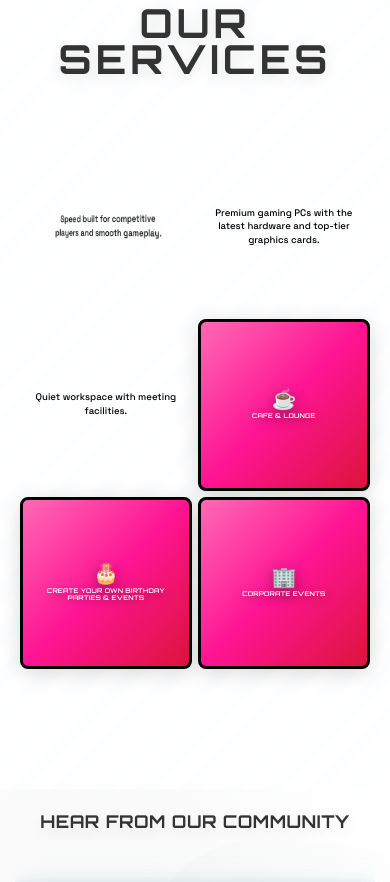
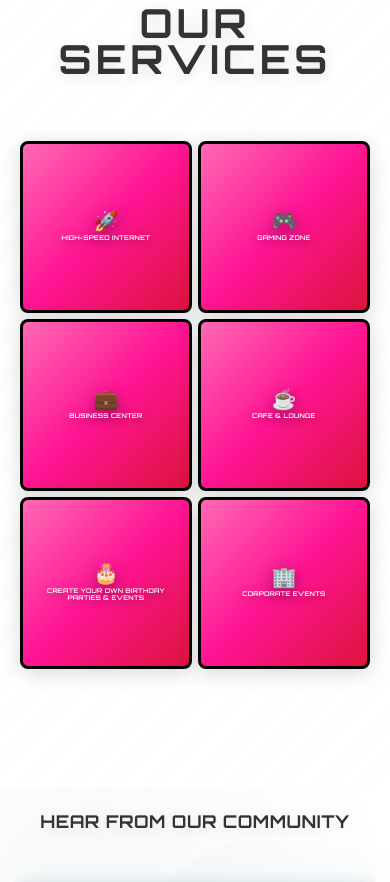
Before and after one commit to PetridesAlex/White_Project, a React (Vite) app: page / in a window 390 px wide. Shown: the part 1160-2042 px from the top of the page. Built offline with nearby package versions, Linux system fonts and the light colour scheme; no server answers.

Commit message:
Fix: Make service cards clickable on mobile, remove auto-flip, hide h3 when flipped

```diff
--- a/src/components/Services.jsx
+++ b/src/components/Services.jsx
@@ -1,4 +1,7 @@
+import { useState } from 'react';
+
 const Services = () => {
+  const [flippedCards, setFlippedCards] = useState(new Set());
 
   const services = [
     {
@@ -33,6 +36,18 @@ const Services = () => {
     }
   ];
 
+  const handleCardClick = (index) => {
+    setFlippedCards(prev => {
+      const newSet = new Set(prev);
+      if (newSet.has(index)) {
+        newSet.delete(index);
+      } else {
+        newSet.add(index);
+      }
+      return newSet;
+    });
+  };
+
   // Set white solid background
   const servicesStyle = {
     background: '#FFFFFF',
@@ -50,8 +65,11 @@ const Services = () => {
             <div
               key={index}
               className="service-card-wrapper"
+              onClick={() => handleCardClick(index)}
             >
-              <div className="service-card">
+              <div
+                className={`service-card ${flippedCards.has(index) ? 'flipped' : ''}`}
+              >
                 <div className="service-card-front">
                   <div className="service-icon">{service.icon}</div>
                   <h3>{service.title}</h3>
--- a/src/index.css
+++ b/src/index.css
@@ -799,8 +799,11 @@ body {
     backface-visibility: hidden;
 }
 
+/* Desktop: hover to flip */
+@media (min-width: 769px) {
     .service-card-wrapper:hover .service-card {
         transform: rotateY(180deg);
+    }
 }
 
 .service-card-wrapper:hover .service-card-front,
@@ -1885,106 +1888,37 @@ body {
         margin: 0;
     }
 
-    /* Auto-flip animation for mobile - cards will automatically flip */
-    .service-card {
-        animation: autoFlipMobile 12s ease-in-out infinite;
-    }
-
-    /* Staggered animation delays for each card */
-    .service-card-wrapper:nth-child(1) .service-card {
-        animation-delay: 0s;
-    }
-    .service-card-wrapper:nth-child(1) .service-card-front h3,
-    .service-card-wrapper:nth-child(1) .service-card-front .service-icon {
-        animation-delay: 0s;
-    }
-
-    .service-card-wrapper:nth-child(2) .service-card {
-        animation-delay: 1.5s;
-    }
-    .service-card-wrapper:nth-child(2) .service-card-front h3,
-    .service-card-wrapper:nth-child(2) .service-card-front .service-icon {
-        animation-delay: 1.5s;
-    }
-
-    .service-card-wrapper:nth-child(3) .service-card {
-        animation-delay: 3s;
-    }
-    .service-card-wrapper:nth-child(3) .service-card-front h3,
-    .service-card-wrapper:nth-child(3) .service-card-front .service-icon {
-        animation-delay: 3s;
-    }
-
-    .service-card-wrapper:nth-child(4) .service-card {
-        animation-delay: 4.5s;
-    }
-    .service-card-wrapper:nth-child(4) .service-card-front h3,
-    .service-card-wrapper:nth-child(4) .service-card-front .service-icon {
-        animation-delay: 4.5s;
-    }
-
-    .service-card-wrapper:nth-child(5) .service-card {
-        animation-delay: 6s;
-    }
-    .service-card-wrapper:nth-child(5) .service-card-front h3,
-    .service-card-wrapper:nth-child(5) .service-card-front .service-icon {
-        animation-delay: 6s;
-    }
-
-    .service-card-wrapper:nth-child(6) .service-card {
-        animation-delay: 7.5s;
-    }
-    .service-card-wrapper:nth-child(6) .service-card-front h3,
-    .service-card-wrapper:nth-child(6) .service-card-front .service-icon {
-        animation-delay: 7.5s;
-    }
-
-    @keyframes autoFlipMobile {
-        0% {
-            transform: rotateY(0deg);
-        }
-        25% {
-            transform: rotateY(0deg);
-        }
-        30% {
-            transform: rotateY(180deg);
-        }
-        55% {
-            transform: rotateY(180deg);
-        }
-        60% {
-            transform: rotateY(0deg);
-        }
-        100% {
-            transform: rotateY(0deg);
-        }
-    }
-
-    /* Hide front h3 and icon when card is flipped (30% to 60% of animation = 180deg state) */
-    @keyframes hideFrontContent {
-        0%, 25% {
-            opacity: 1;
-            visibility: visible;
-            display: block;
-        }
-        30%, 55% {
+    /* Click-to-flip functionality for mobile - no auto-flip */
+    .service-card-wrapper {
+        cursor: pointer;
+        -webkit-tap-highlight-color: transparent;
+    }
+
+    .service-card.flipped {
+        transform: rotateY(180deg) !important;
+    }
+
+    /* Hide h3 and icon on FRONT side when card is flipped on mobile */
+    .service-card.flipped .service-card-front h3,
+    .service-card.flipped .service-card-front .service-icon {
+        display: none !important;
+        visibility: hidden !important;
         opacity: 0 !important;
-            visibility: hidden !important;
-            display: none !important;
         height: 0 !important;
         width: 0 !important;
+        margin: 0 !important;
+        padding: 0 !important;
         overflow: hidden !important;
-        }
-        60%, 100% {
-            opacity: 1;
-            visibility: visible;
-            display: block;
-        }
-    }
-
-    /* Disable hover flip on mobile - auto-flip only */
-    .service-card-wrapper:hover .service-card {
-        animation: autoFlipMobile 12s ease-in-out infinite;
+        pointer-events: none !important;
+    }
+
+    /* Disable hover flip on mobile - use click only */
+    .service-card-wrapper:hover .service-card:not(.flipped) {
+        transform: rotateY(0deg) !important;
+    }
+
+    .service-card-wrapper:hover .service-card.flipped {
+        transform: rotateY(180deg) !important;
     }
 
     .service-card-front,
@@ -2010,13 +1944,6 @@ body {
         font-weight: 600;
         word-break: break-word;
         overflow-wrap: break-word;
-        /* Hide h3 when card is flipped on mobile */
-        animation: hideFrontContent 12s ease-in-out infinite;
-    }
-
-    .service-card-front .service-icon {
-        /* Hide icon when card is flipped on mobile */
-        animation: hideFrontContent 12s ease-in-out infinite;
     }
 
     /* Hide h3 and icon on back side for mobile */
```
Also changed, not shown: src/components/Loader.css (line endings or trailing spaces). Lines whose indentation alone changed are shown as unchanged.
